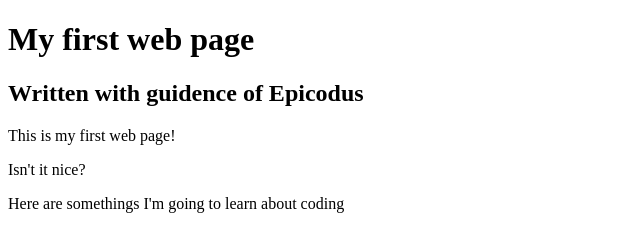
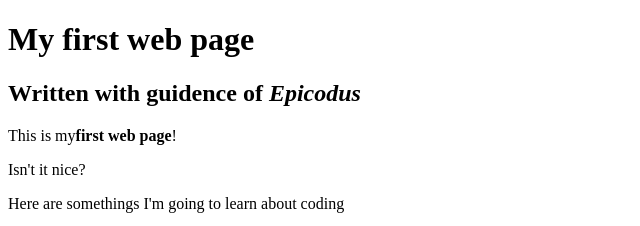
Before and after one commit to Jaybyrd-34/my-first-webpage, a plain HTML site: page my-first-webpage.html in a window 1280 px wide. Shown: the top 226 px of the page, 0-640 px from the left. Drawn offline with Linux system fonts and the light colour scheme.

```diff
--- a/my-first-webpage.html
+++ b/my-first-webpage.html
@@ -6,9 +6,9 @@
 <body>
 
   <h1>My first web page</h1>
-  <h2>Written with guidence of Epicodus</h2>
+  <h2>Written with guidence of <em>Epicodus</em></h2>
 
-  <p>This is my first web page!</p>
+  <p>This is my<strong>first web page</strong>!</p>
   <p>Isn't it nice?</p>
 
   <p>Here are somethings I'm going to learn about coding</p>
```
